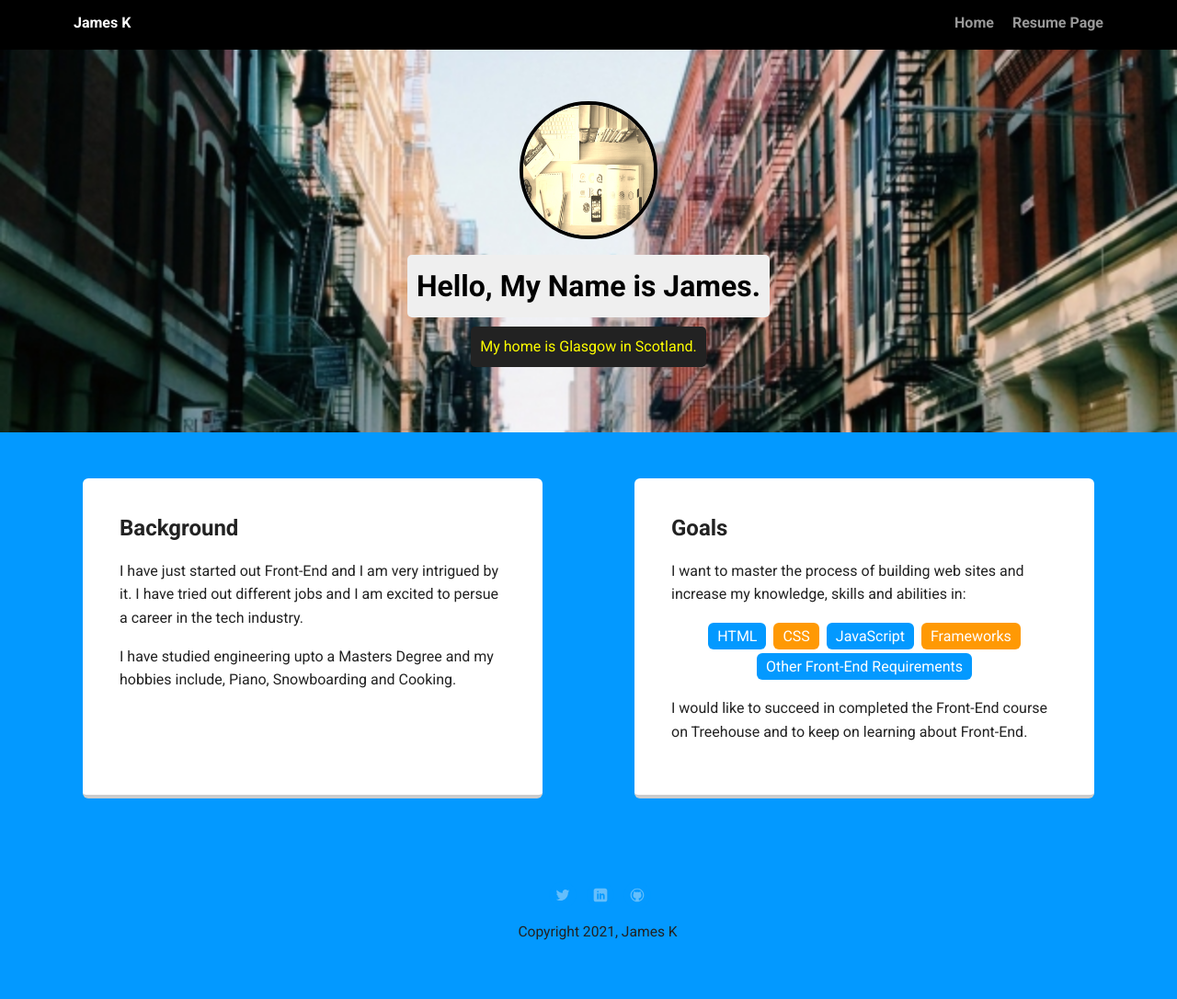
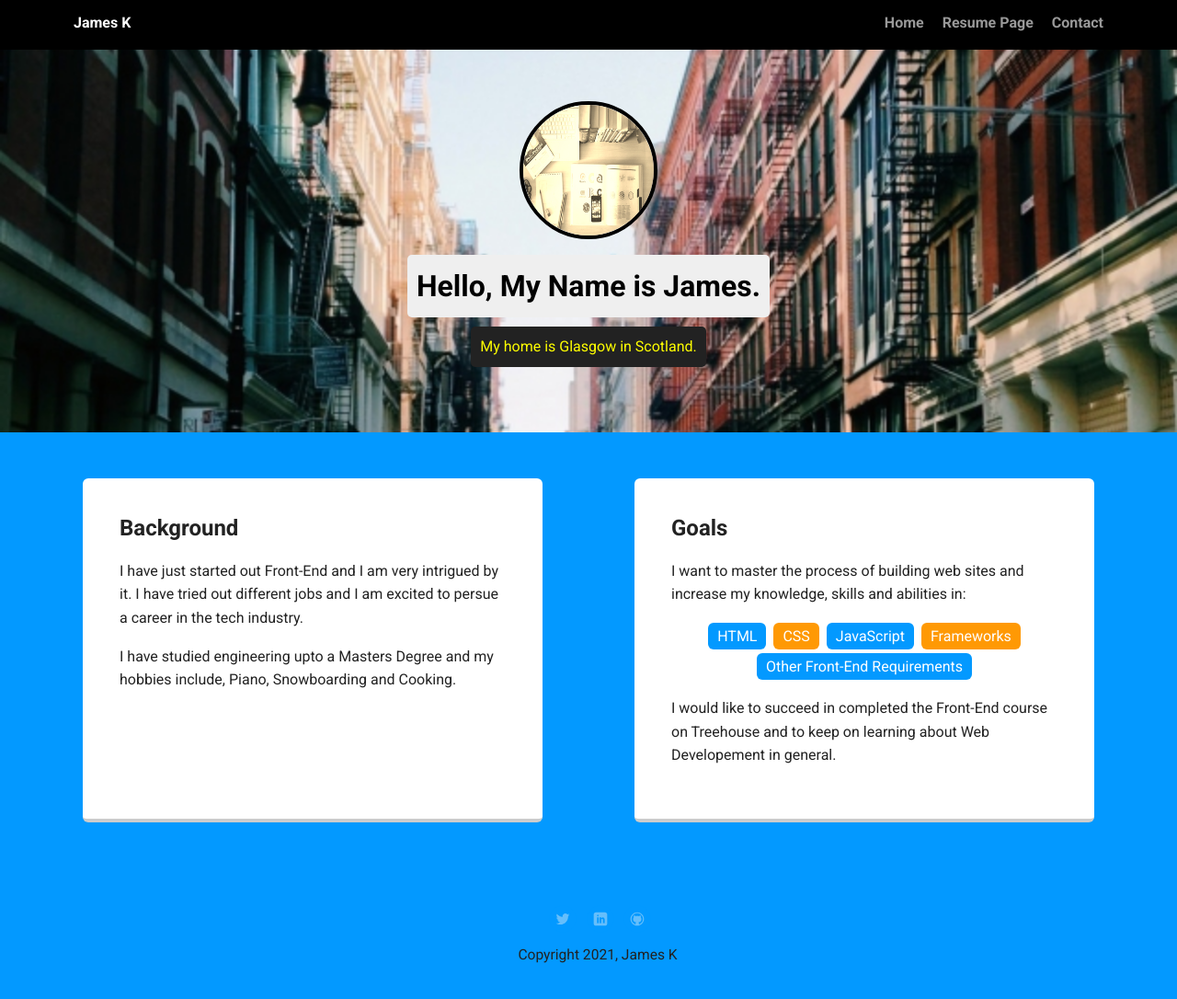
Before and after one commit to JKopal101/techdegree-project-1, a plain HTML site: page index.html in a window 1280 px wide. Shown: the whole page at 92% size. Drawn offline with Linux system fonts and the light colour scheme; a web font is replaced by a local one.

Commit message:
Changed paragraph information and added contact.html

```diff
--- a/index.html
+++ b/index.html
@@ -13,6 +13,7 @@
           <li class="name">James K</li>
           <li><a href="index.html">Home</a></li>
           <li><a href="resume.html">Resume Page</a></li>
+          <li><a href="contact.html">Contact</a></li>
         </ul>
     </div>
 
@@ -39,7 +40,7 @@
           <li>Frameworks</li>
           <li>Other Front-End Requirements</li>
         </ul>
-        <p>I would like to succeed in completed the Front-End course on Treehouse and to keep on learning about Front-End.</p>
+        <p>I would like to succeed in completed the Front-End course on Treehouse and to keep on learning about Web Developement in general.</p>
       </div>
 
     </main>
```
Also changed, not shown: contact.html (added), styles.css (line endings or trailing spaces).
